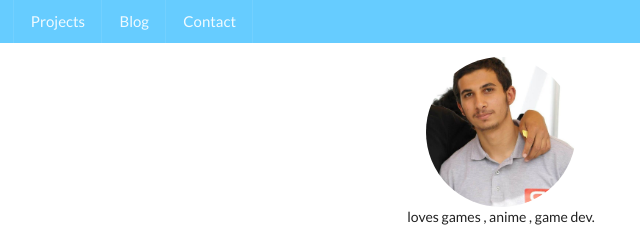
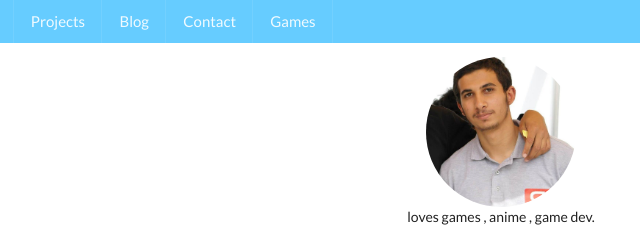
Before and after one commit to alihassan0/alihassan0.github.io, a plain HTML site: page index.html in a window 1280 px wide. Shown: the top 240 px of the page, 139-779 px from the left. Drawn offline with nearby package versions, Linux system fonts and the light colour scheme.

Commit message:
Add reference to games page in index.html

```diff
--- a/index.html
+++ b/index.html
@@ -21,6 +21,7 @@
             <a class="item" href="blog/index.html">Projects</a>
             <a class="item" href="blog/index.html">Blog</a>
             <a class="item" href="pages/contact.html">Contact</a>
+            <a class="item" href="pages/games.html">Games</a>
         </div>
         <!-- Container -->
     </div>
```
